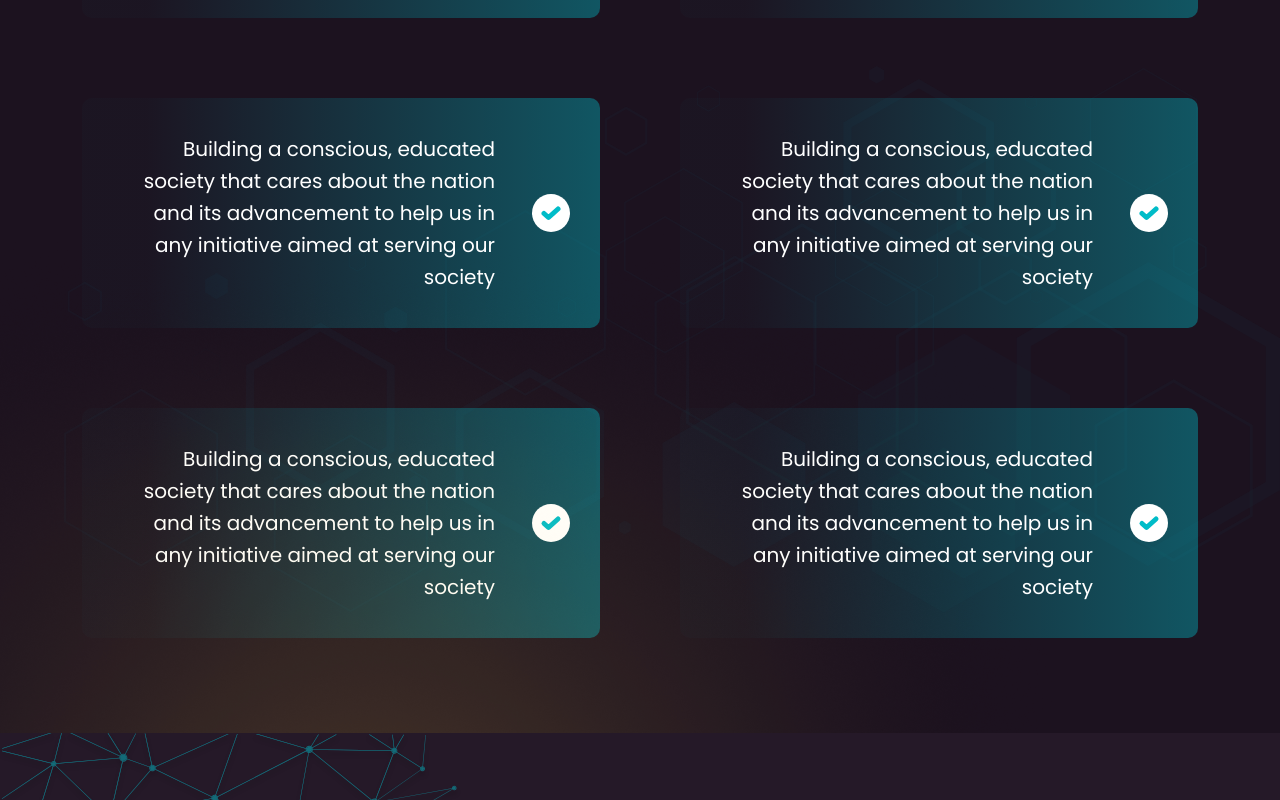
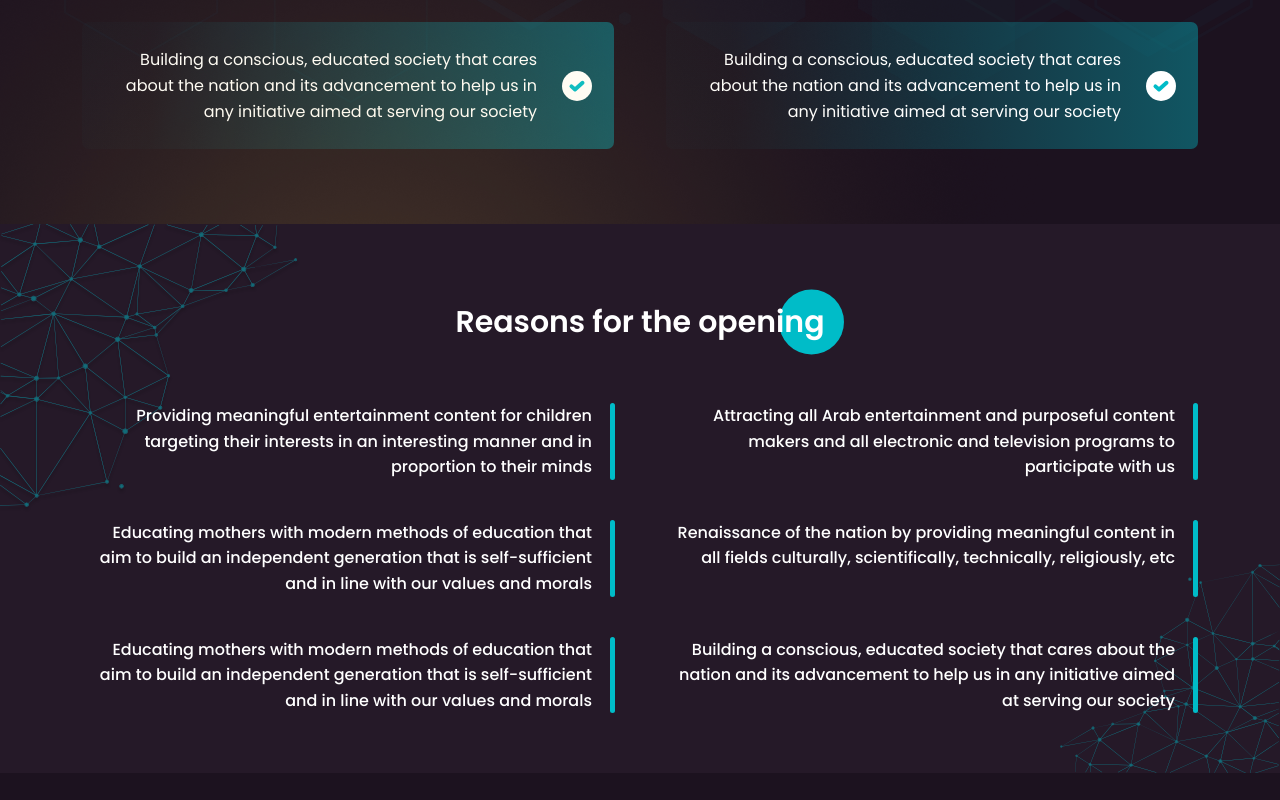
Before and after one commit to Alamin1000/project-237-Khawater, a plain HTML site: page index.html in a window 1280 px wide. Shown: the part 2580-3380 px from the top of the page. Drawn offline with Linux system fonts and the light colour scheme.

Commit message:
res0.10:alamin

```diff
--- a/css/responsive.css
+++ b/css/responsive.css
@@ -88,6 +88,57 @@
     .ep-single-cc {
         margin: 0px 0 27px;
     }
+
+
+    .obj-shape1 {
+        position: absolute;
+        top: 0;
+        right: 0;
+        width: 800px;
+    }
+    .obj-single .text p {
+        font-size: 16px;
+    }
+    .obj-single .icon {
+        margin: 0 0 0 25px;
+        width: 30px;
+    }
+    .obj-single {
+        padding: 25px 22px;
+        border-radius: 7px;
+    }
+    .obj-sec-main-rw {
+        --inner-space: 52px;
+        --bt-space: 40px;
+    }
+    .obj-section {
+        padding: 75px 0;
+        position: relative;
+        z-index: 1;
+    }
+
+    .rsn-b-shape-1 {
+        width: 300px;
+    }
+    .rsn-b-shape-2 {
+        width: 220px;
+    }
+    .rsn-cnt-sng p {
+        font-size: 16px;
+    }
+    .rsn-cnt-sng::after {
+        width: 5px;
+    }
+    .rsn-cnt-sng {
+        padding-right: 23px;
+    }
+    .rsn-sec-m-rw {
+        --inner-space: 50px;
+        --bt-space: 40px;
+    }
+    .rsn-section {
+        padding: 80px 0 60px;
+    }
 }
 
 
```
